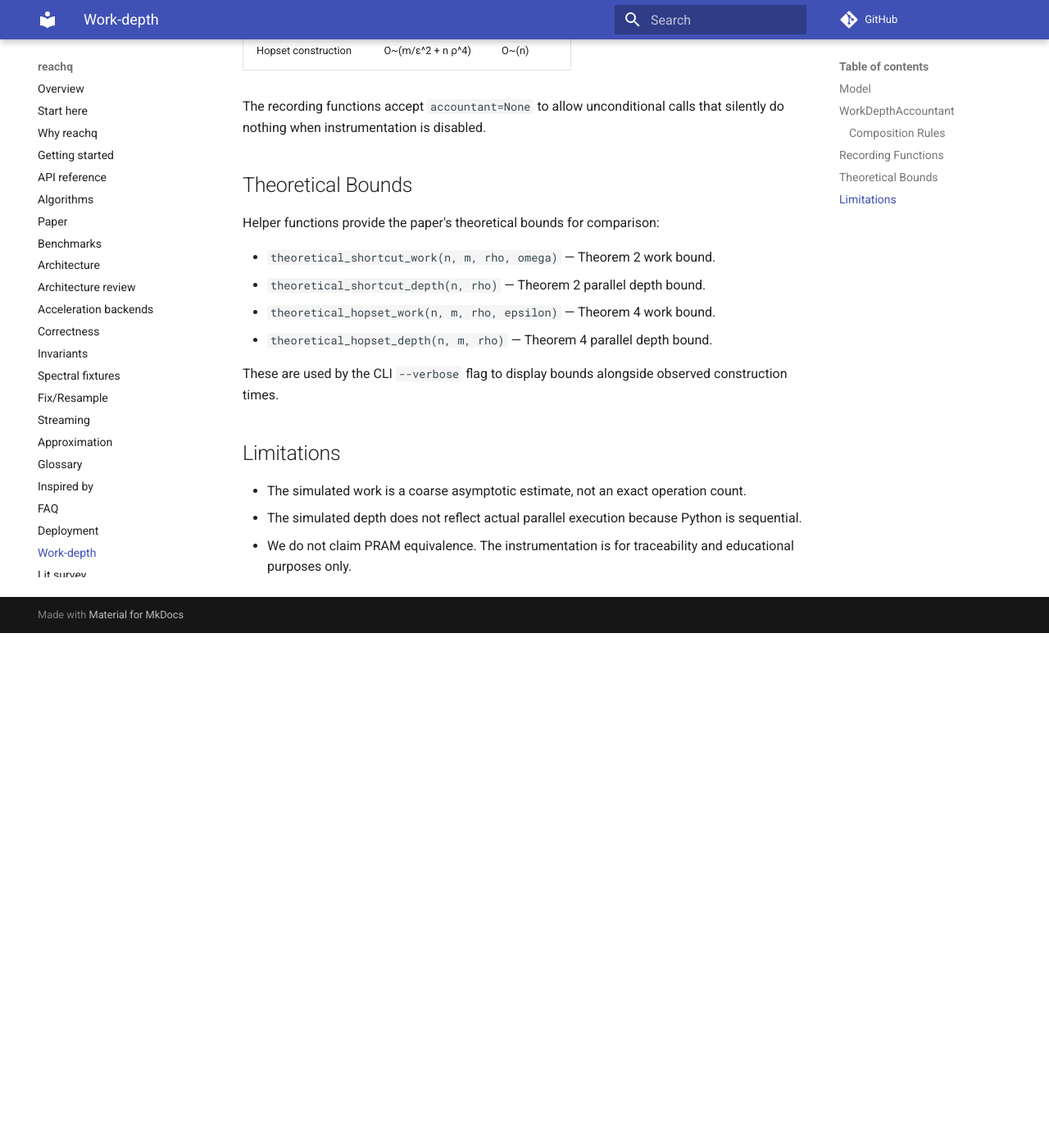
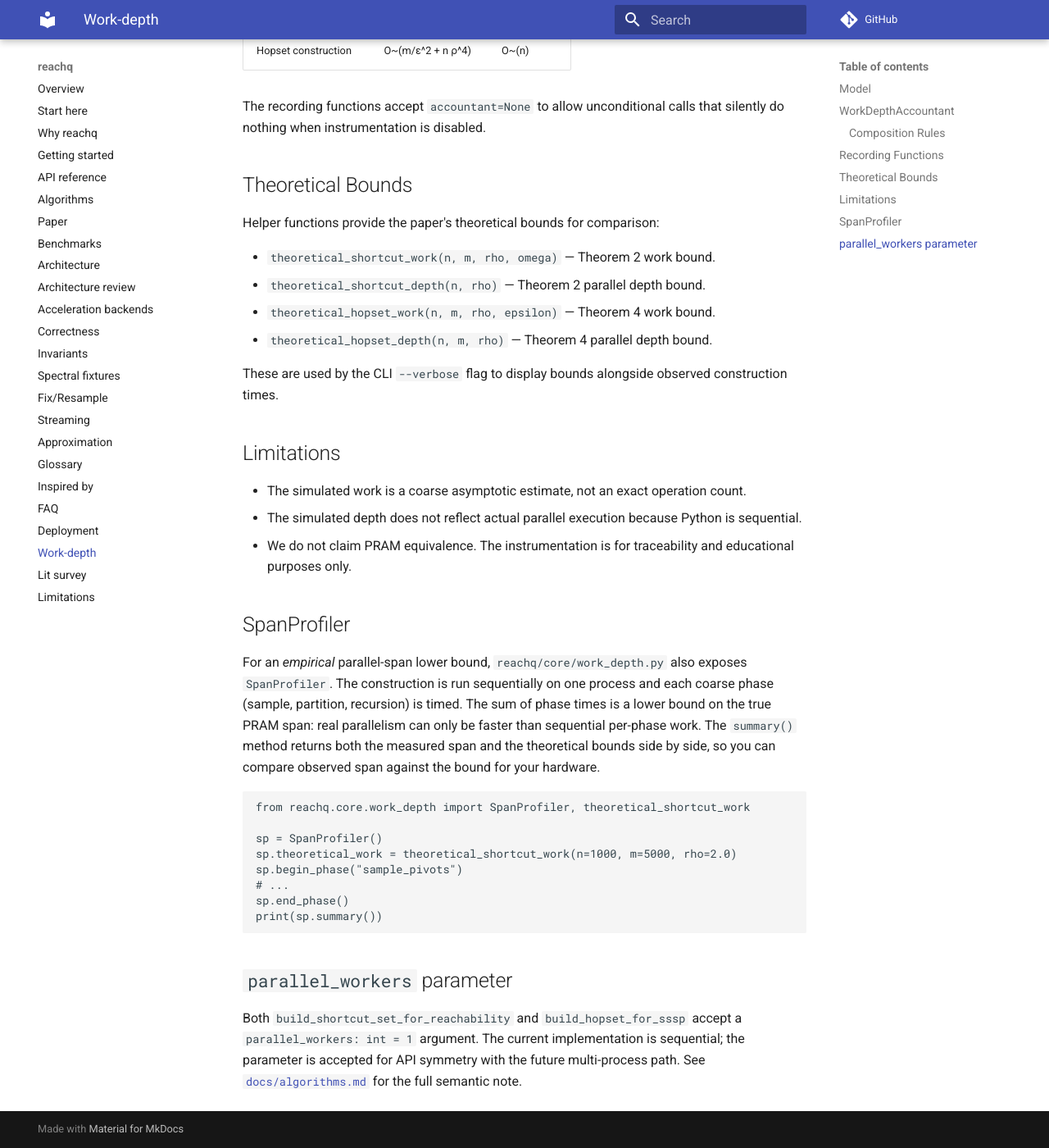
Before and after one commit to sachn-cs/parallel-reachability-and-shortest-paths, an MkDocs documentation site: the page built from docs/work-depth.md, in a window 1280 px wide and 1400 px high, scrolled down 1409 px. Shown: the whole window at 82% size. Built offline with MkDocs 1.6.1 and Material for MkDocs 9.7.7, drawn with Linux system fonts in a browser that asks for light colours; comment, search, counter and statistics services are not loaded; before the commit the page ends 2181 px from its top, so only the background shows below that.

Commit message:
docs: WHY, fix_resample, INSPIRED_BY, work-depth, benchmarks improvements
- WHY.md: streaming and (1+eps) rows now say 'prototype only, no
  formal bound' instead of unqualified 'yes'.
- fix_resample.md: link to tests/test_fix_resample.py.
- INSPIRED_BY.md: enumerate the 4 post-processing refinements
  in code order; correct the streaming O(log^2 n) overclaim.
- work-depth.md: add SpanProfiler guidance and a
  parallel_workers pointer.
- benchmarks.md: note the asv suite in benchmarks/.

````diff
--- a/docs/work-depth.md
+++ b/docs/work-depth.md
@@ -67,8 +67,38 @@
 ## Limitations
 
 - The simulated work is a coarse asymptotic estimate, not an exact operation
-count.
+  count.
 - The simulated depth does not reflect actual parallel execution because Python
-is sequential.
+  is sequential.
 - We do not claim PRAM equivalence. The instrumentation is for traceability
-and educational purposes only.
+  and educational purposes only.
+
+## SpanProfiler
+
+For an *empirical* parallel-span lower bound, `reachq/core/work_depth.py`
+also exposes `SpanProfiler`. The construction is run sequentially on
+one process and each coarse phase (sample, partition, recursion) is
+timed. The sum of phase times is a lower bound on the true PRAM
+span: real parallelism can only be faster than sequential per-phase
+work. The `summary()` method returns both the measured span and
+the theoretical bounds side by side, so you can compare observed
+span against the bound for your hardware.
+
+```python
+from reachq.core.work_depth import SpanProfiler, theoretical_shortcut_work
+
+sp = SpanProfiler()
+sp.theoretical_work = theoretical_shortcut_work(n=1000, m=5000, rho=2.0)
+sp.begin_phase("sample_pivots")
+# ...
+sp.end_phase()
+print(sp.summary())
+```
+
+## `parallel_workers` parameter
+
+Both `build_shortcut_set_for_reachability` and `build_hopset_for_sssp`
+accept a `parallel_workers: int = 1` argument. The current
+implementation is sequential; the parameter is accepted for API
+symmetry with the future multi-process path. See
+[`docs/algorithms.md`](algorithms.md) for the full semantic note.
````
Also changed, not shown: docs/INSPIRED_BY.md (+15 -4 lines), docs/WHY.md (+2 -2 lines), docs/benchmarks.md (+14 -0 lines), docs/fix_resample.md (+3 -1 lines).
